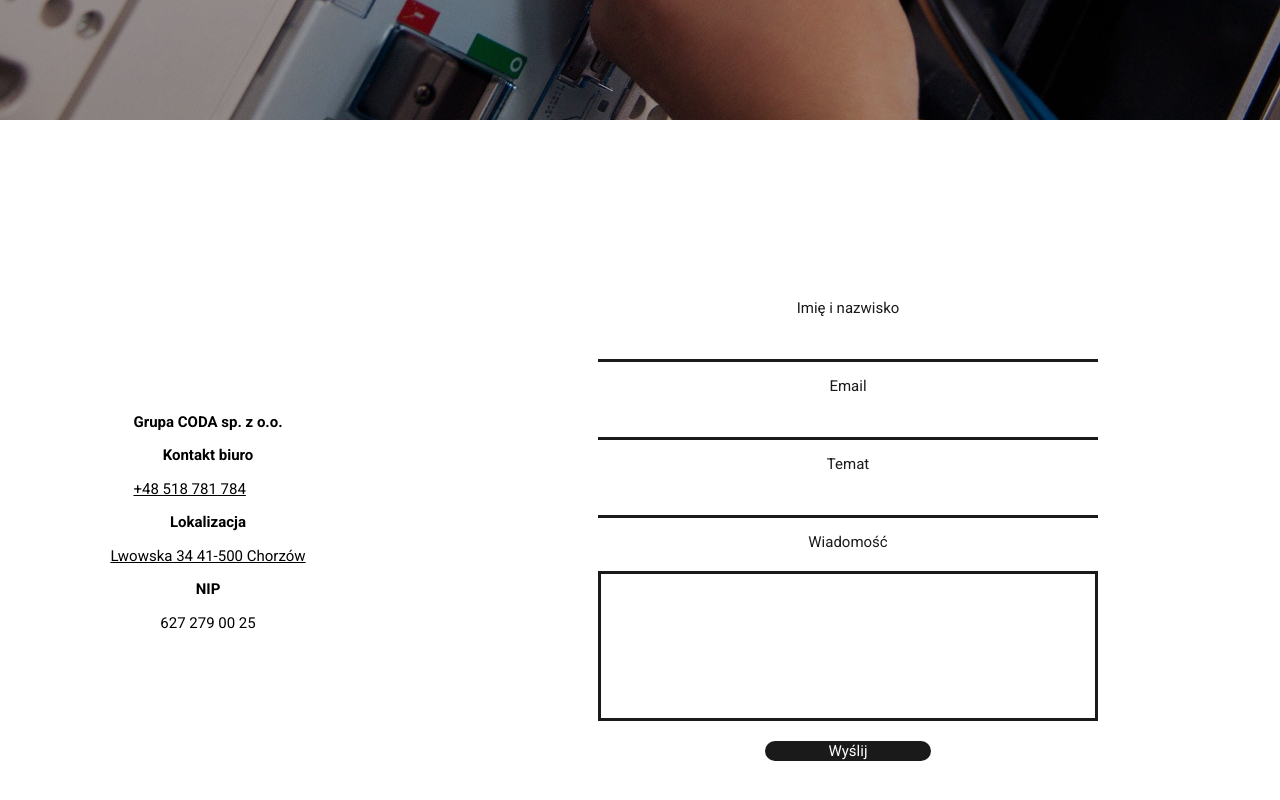
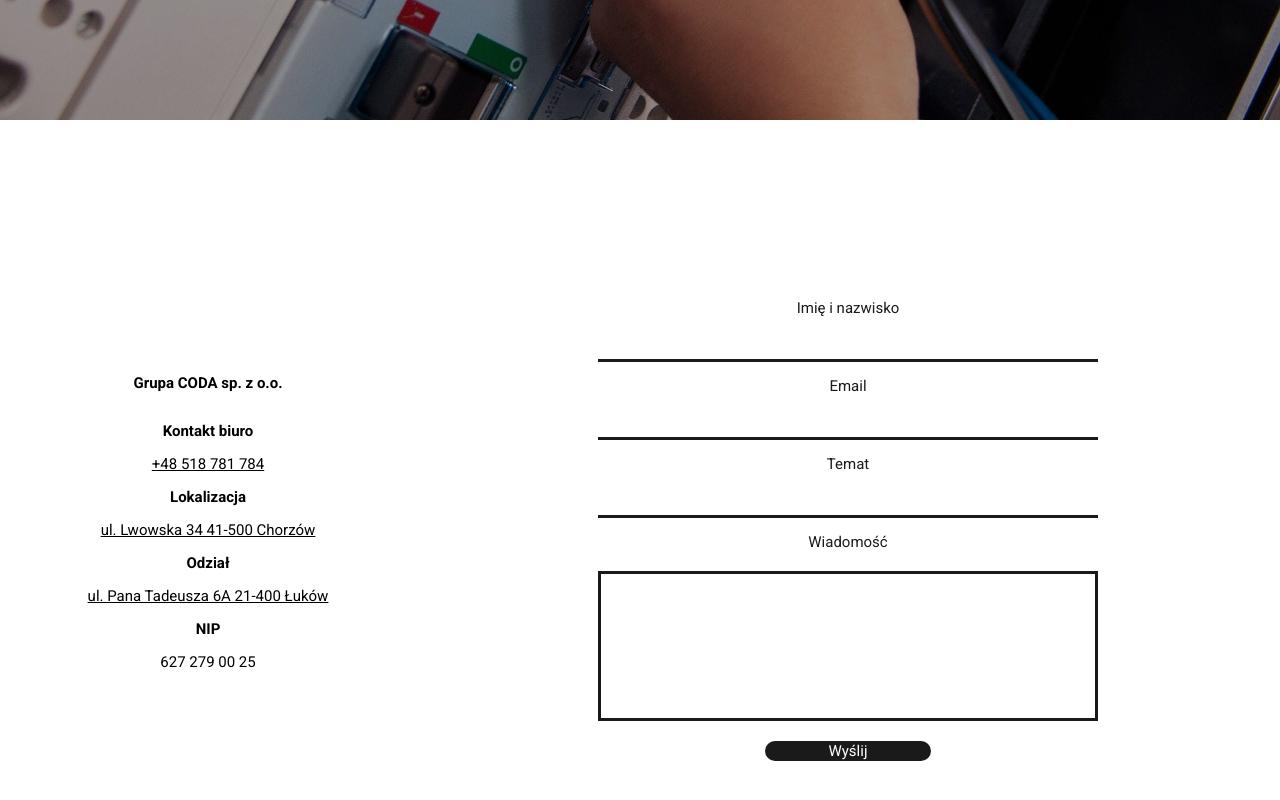
Before and after one commit to GrupaCODA/GrupaCODA_website, a React (Create React App) app: page /services in a window 1280 px wide. Shown: the part 5480-6280 px from the top of the page. Built offline with nearby package versions, Linux system fonts and the light colour scheme.

Commit message:
data update

```diff
--- a/src/components/ContactForm.js
+++ b/src/components/ContactForm.js
@@ -183,6 +183,14 @@ const ContactForm = () => {
     justify-content: center;
     align-items: center;
 
+    div {
+      width: 100%;
+      display: flex;
+      flex-direction: column;
+      justify-content: center;
+      align-items: center;
+    }
+
     @media (min-width: 1024px) {
       width: 30%;
     }
@@ -257,12 +265,16 @@ const ContactForm = () => {
         <div>
           <TextStyle>Grupa CODA sp. z o.o.</TextStyle>
           <TextStyle>Kontakt biuro</TextStyle>
-          <AnchorStyle href="tel: +48-518-781-784">+48 518 781 784</AnchorStyle>
+          <AnchorStyle href="tel:+48-518-781-784">+48 518 781 784</AnchorStyle>
         </div>
         <div>
           <TextStyle>Lokalizacja</TextStyle>
           <AnchorStyle href="https://goo.gl/maps/YKHxmwmDdYnnntuK6">
-            Lwowska 34 41-500 Chorzów
+            ul. Lwowska 34 41-500 Chorzów
+          </AnchorStyle>
+          <TextStyle>Odział</TextStyle>
+          <AnchorStyle href="https://maps.app.goo.gl/zQCZGzJ3EeSfjrnz7">
+            ul. Pana Tadeusza 6A 21-400 Łuków
           </AnchorStyle>
         </div>
         <div>
--- a/src/components/ServicesList.js
+++ b/src/components/ServicesList.js
@@ -1,11 +1,9 @@
-import React from "react";
+import React from 'react';
 import styled from 'styled-components';
 import PropTypes from 'prop-types';
-import {Link} from "react-router-dom";
-
+import { Link } from 'react-router-dom';
 
 const ServicesListStyled = styled.section`
-
   position: relative;
   z-index: 1;
   width: 100%;
@@ -22,7 +20,7 @@ const ServicesImageStyled = styled.div`
   top: 0;
   left: 0;
   z-index: -1;
-  background-image: url(${props => props.background});
+  background-image: url(${(props) => props.background});
   width: 100%;
   height: 100vh;
 
@@ -33,7 +31,6 @@ webkit-background-size: cover;
   -o-background-size: cover;
   background-size: cover;
 
-
   display: flex;
   flex-direction: column;
   justify-content: center;
@@ -41,26 +38,22 @@ background-size: cover;
 
   &::after {
     content: '';
-    background: rgba(0, 0, 0, .3);
+    background: rgba(0, 0, 0, 0.3);
     position: absolute;
     top: 0;
     left: 0;
     z-index: 1;
     width: 100%;
     height: 100vh;
-
   }
 
-
   @media (min-width: 1024px) {
-
     background-attachment: fixed;
-
   }
 `;
 
 const TextStyle = styled.p`
-color: #FFFFFF;
+  color: #ffffff;
   text-align: center;
   font-weight: 400;
   font-size: 20px;
@@ -73,26 +66,22 @@ text-align: left;
   }
 
   @media (min-width: 1024px) {
-
     font-size: 20px;
     width: 50%;
-
   }
 `;
 
 const SubjectStyled = styled.h2`
   text-align: center;
   font-size: 30px;
-    color: #FFFFFF;
+  color: #ffffff;
   z-index: 2;
 
   @media (min-width: 768px) {
-
     font-size: 50px;
   }
 
   @media (min-width: 1024px) {
-
     font-size: 30px;
   }
 `;
@@ -100,14 +89,14 @@ z-index: 2;
 const ButtonStyle = styled.button`
   margin: 15px;
   height: 30px;
-width 80%;
+  width: 80%;
   border-radius: 25px;
   background-color: #1a1a1a;
   border-color: #1a1a1a;
   border: 3px solid;
   cursor: pointer;
   font-size: 15px;
-color: #FFFFFF;
+  color: #ffffff;
   text-decoration: none;
   z-index: 2;
 
@@ -115,9 +104,10 @@ display: flex;
   align-items: center;
   justify-content: center;
 
-&:hover, &:focus {
+  &:hover,
+  &:focus {
     outline: none;
-background: #FFFFFF;
+    background: #ffffff;
     color: #1a1a1a;
   }
 
@@ -128,42 +118,40 @@ color: #1a1a1a;
   }
 
   @media (min-width: 1024px) {
-
     width: 40%;
     height: auto;
     margin: 20px;
     font-size: 20px;
-
   }
 `;
 
-
-const ServicesList = ({items}) => (
-
-    items.map(({image, id, name, description, alt}) => {
-
+const ServicesList = ({ items }) =>
+  items.map(({ image, id, name, description, alt }) => {
     return (
       <ServicesListStyled key={id}>
-                <ServicesImageStyled className='bg' background={image} title={alt}>
+        <ServicesImageStyled className="bg" background={image} title={alt}>
           <SubjectStyled>{name}</SubjectStyled>
           <TextStyle>{description}</TextStyle>
-                    <ButtonStyle as={Link} to='contact'>Zapytaj o wycenę</ButtonStyle>
+          <ButtonStyle as={Link} to="contact">
+            Zapytaj o wycenę
+          </ButtonStyle>
         </ServicesImageStyled>
       </ServicesListStyled>
-        )
-    })
     );
+  });
 
 ServicesList.propTypes = {
-    items: PropTypes.arrayOf(PropTypes.shape({
+  items: PropTypes.arrayOf(
+    PropTypes.shape({
       id: PropTypes.number,
       name: PropTypes.string,
       description: PropTypes.string,
-        image: PropTypes.string
-    })).isRequired
+      image: PropTypes.string,
+    })
+  ).isRequired,
 };
 
 ServicesList.defaultProps = {
-    items: []
-}
+  items: [],
+};
 export default ServicesList;
```
Also changed, not shown: src/App.js (+27 -41 lines). Lines whose indentation alone changed are shown as unchanged.
